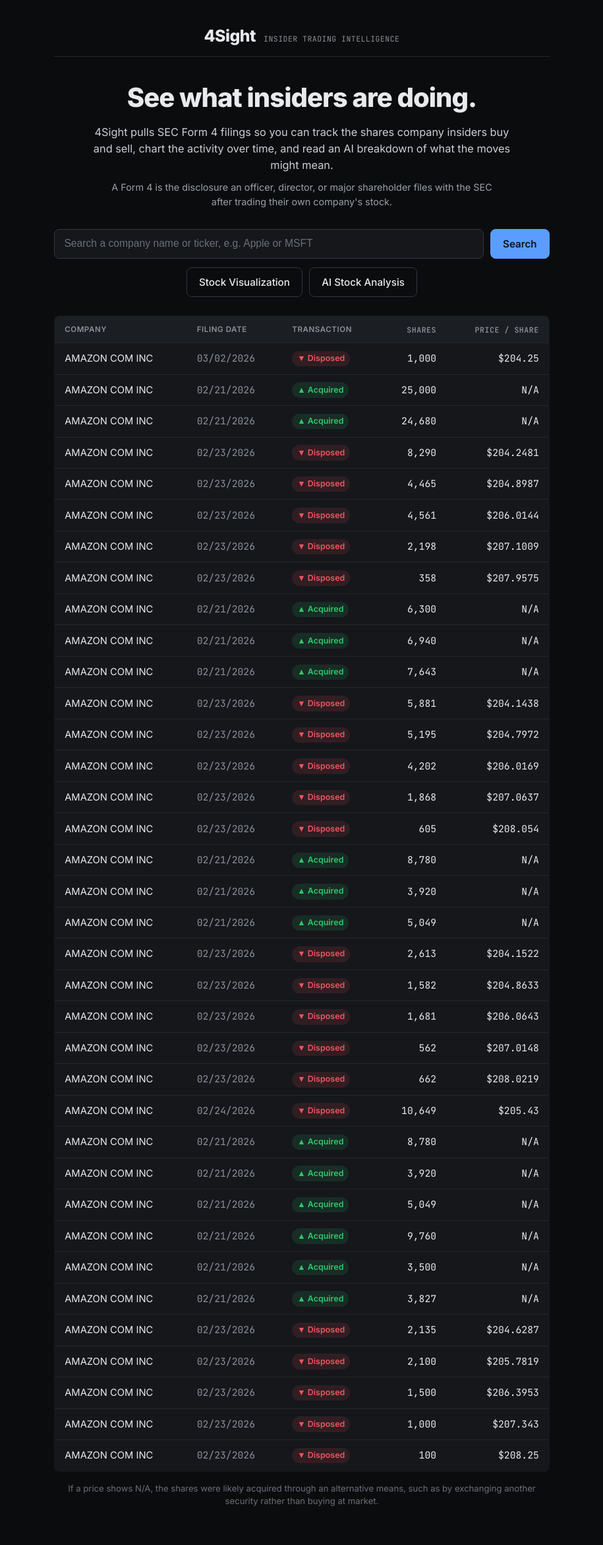
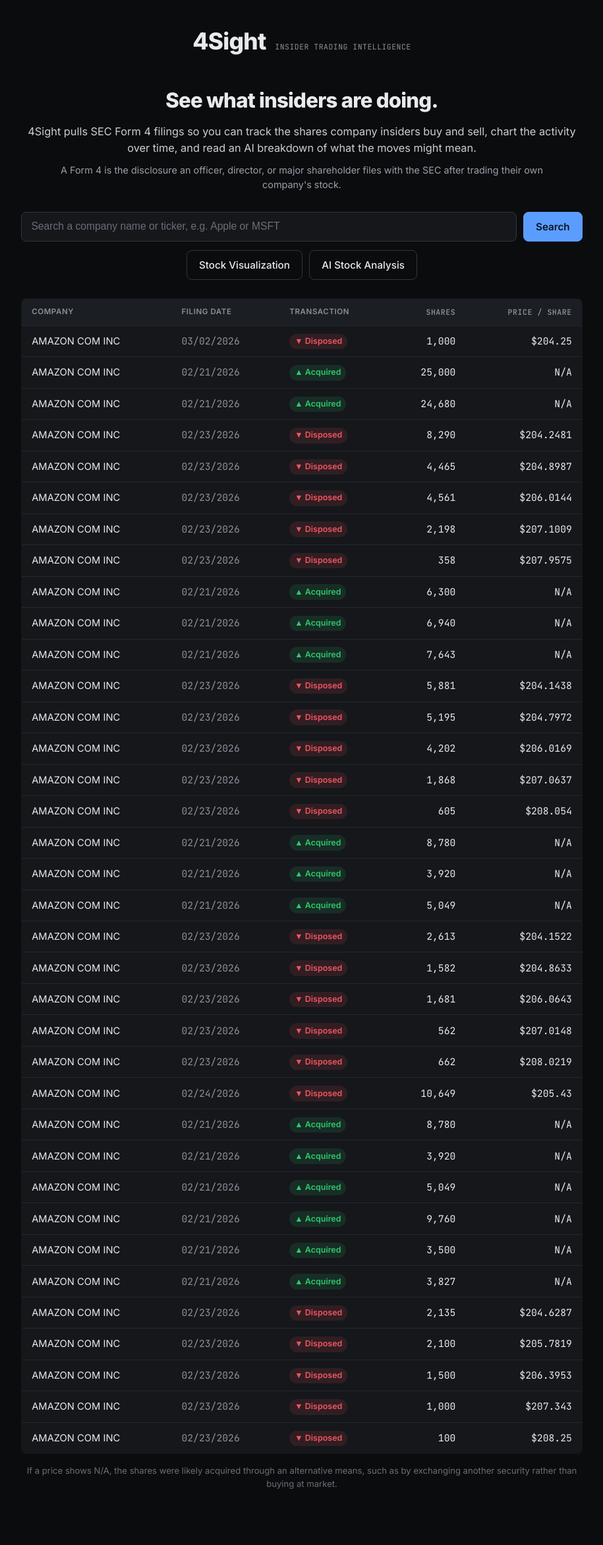
Before and after one commit to pratyushsaxena1/4Sight, a Flask app: page / in a window 1280 px wide. Shown: the whole page at 66% size, without its empty margins (182-1097 px from the left). After the commit the page ends 2256 px from the top, so only its background shows below. Run offline with Flask 3, Linux system fonts and the light colour scheme.

Commit message:
Enlarge wordmark, shrink hero, widen intro, drop header divider
- Remove the divider rule under the header.
- Make the 4Sight wordmark the largest element and shrink the hero heading.
- Widen the intro paragraphs and container so copy wraps later.

Co-Authored-By: Claude Opus 4.8 <noreply@anthropic.com>

```diff
--- a/static/css/indexStyle.css
+++ b/static/css/indexStyle.css
@@ -32,7 +32,7 @@ body {
 }
 
 .mainContainer {
-    max-width: 800px;
+    max-width: 900px;
     margin: 0 auto;
     padding: 2.25rem 1.5rem 3.5rem;
     text-align: center;
@@ -44,14 +44,12 @@ body {
     display: flex;
     align-items: baseline;
     justify-content: center;
-    gap: 0.75rem;
-    padding-bottom: 0.75rem;
-    border-bottom: 1px solid var(--border);
-    margin-bottom: 2rem;
+    gap: 0.85rem;
+    margin-bottom: 2.5rem;
 }
 
 .wordmark {
-    font-size: 1.55rem;
+    font-size: 2.2rem;
     font-weight: 800;
     letter-spacing: -0.02em;
     margin: 0;
@@ -76,14 +74,14 @@ body {
 }
 
 h1 {
-    font-size: 2.5rem;
+    font-size: 1.95rem;
     font-weight: 800;
     letter-spacing: -0.025em;
-    margin: 0 0 0.6rem;
+    margin: 0 0 0.7rem;
 }
 
 .lede {
-    max-width: 640px;
+    max-width: 840px;
     margin: 0 auto 0.6rem;
     color: #cbced5;
     font-size: 1.02rem;
@@ -91,7 +89,7 @@ h1 {
 }
 
 .subLede {
-    max-width: 600px;
+    max-width: 760px;
     margin: 0 auto 1.9rem;
     color: #9aa0aa;
     font-size: 0.9rem;
```
